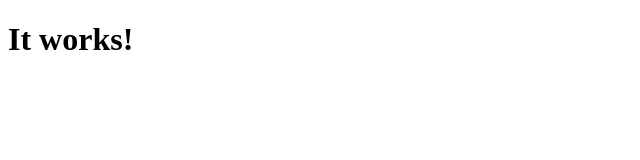
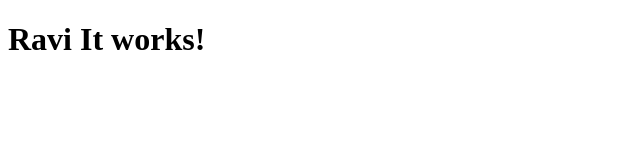
Before and after one commit to RavikumarKamani74/python-github-actions-demo, a plain HTML site: page index.html in a window 1280 px wide. Shown: the whole page, without its empty margins (0-640 px from the left). Drawn offline with Linux system fonts and the light colour scheme.

Commit message:
third commit

```diff
--- a/index.html
+++ b/index.html
@@ -4,6 +4,6 @@
   <title>Hello from S3!</title>
 </head>
 <body>
-  <h1>It works!</h1>
+  <h1>Ravi It works!</h1>
 </body>
 </html>
```
